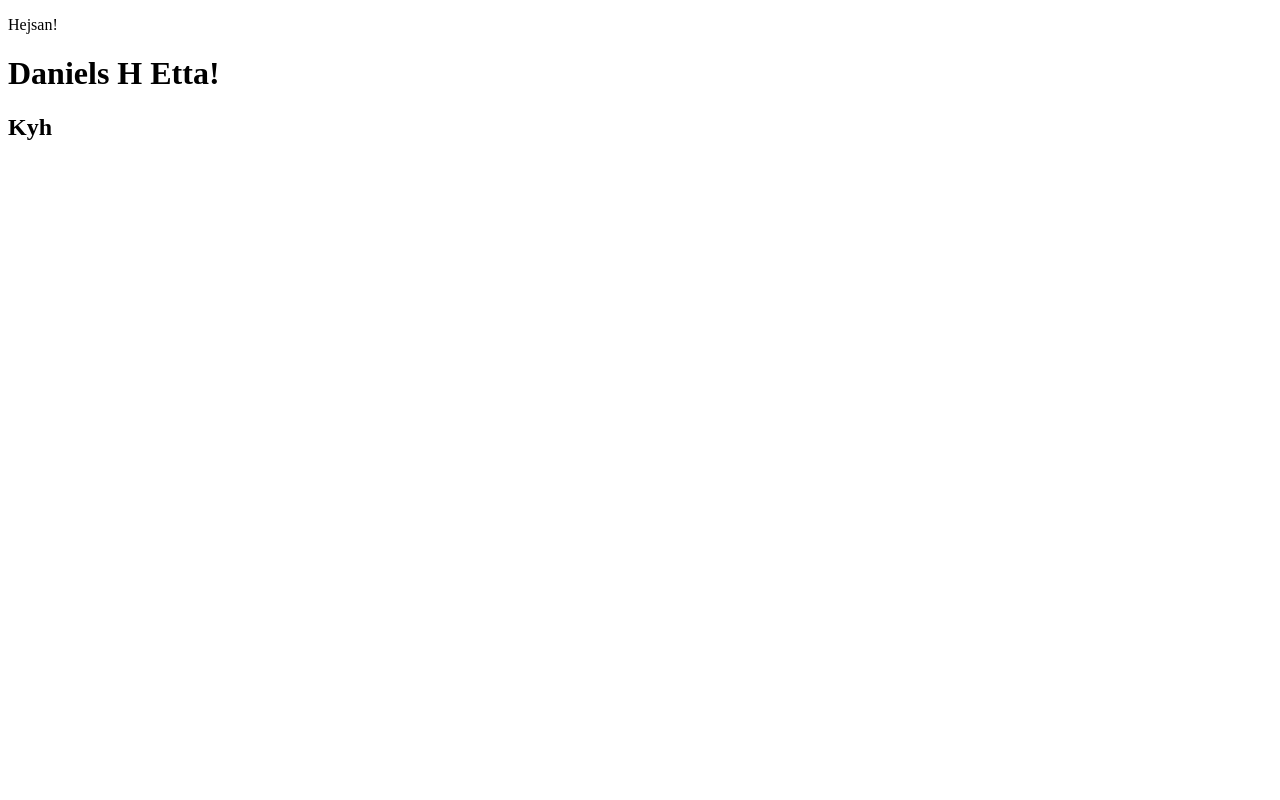
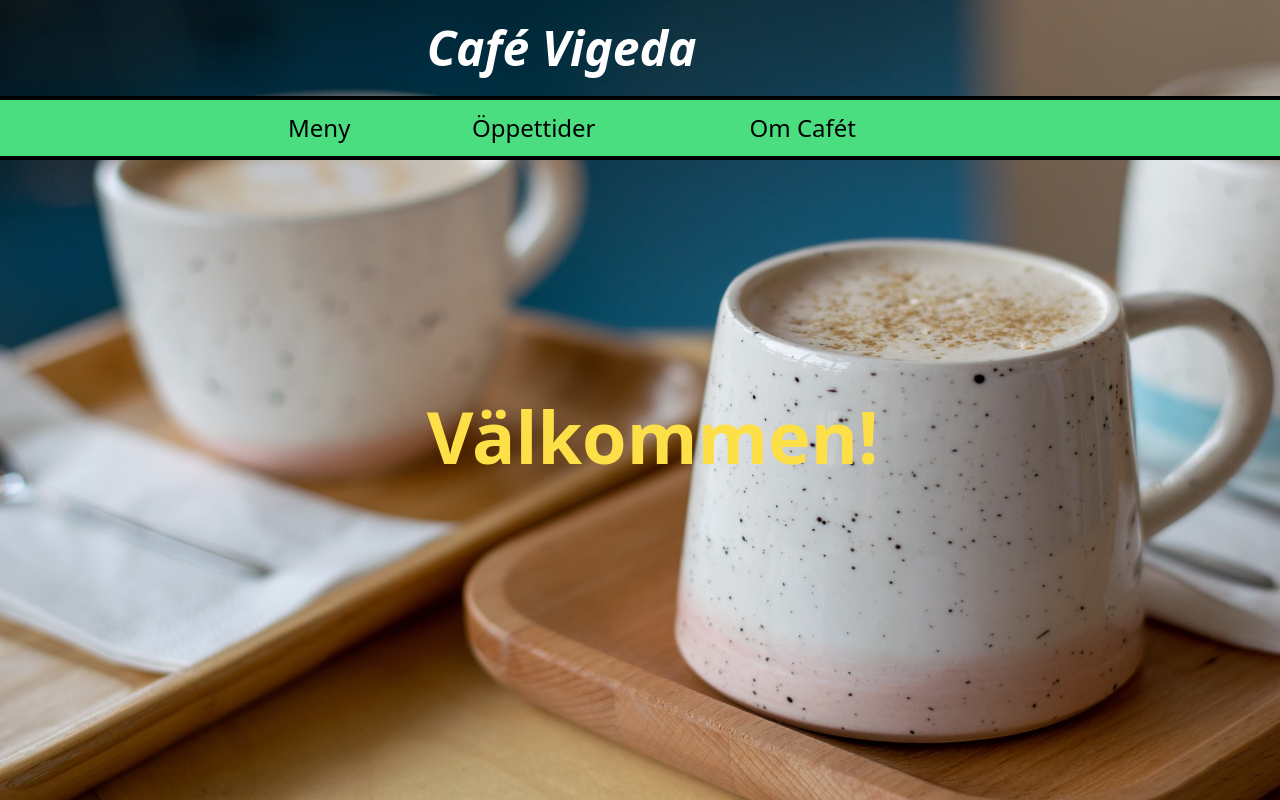
Before and after one commit to Viktorwahlqvist/Workflow, a website: page index.html in a window 1280 px wide. Drawn offline with nearby package versions, Linux system fonts and the light colour scheme.

Commit message:
daniels cafédraft

```diff
--- a/index.html
+++ b/index.html
@@ -3,14 +3,21 @@
   <head>
     <meta charset="UTF-8" />
     <meta name="viewport" content="width=device-width, initial-scale=1.0" />
-    <title>Dagbok</title>
+    <script src="https://cdn.tailwindcss.com"></script>
+    <title>Café Vigeda</title>
   </head>
   <body>
-    <p>Hejsan!</p>
+    <img src="Images/cafe.jpg" Alt="Café" class="bg-cover bg-center h-screen w-screen relative">
+    <h1 class="text-5xl italic text-center font-bold absolute top-6 left-1/3 text-white">Café Vigeda</h1>
+    <nav class="h-16 w-screen bg-green-400 top-24 absolute border-4 border-black border-r-0 border-l-0"></nav>
+      <h2 class="top-28 absolute text-2xl left-72 hover:text-blue-500 cursor-pointer">Meny</h2>
+      <h2 class="top-28 absolute text-2xl left-96 pl-10 ml-12 hover:text-blue-500 cursor-pointer">Öppettider</h2>
+      <h2 class="top-28 absolute text-2xl right-96 mr-10 hover:text-blue-500 cursor-pointer">Om Cafét</h2>
 
-    <h1>Daniels H Etta!</h1>
-
-    <h2>Kyh</h2>
-
+    <section>
+      <article>
+        <h1 class="top-2/4 left-1/3 absolute text-center text-yellow-300 text-7xl font-bold">Välkommen!</h1>
+      </article>
+    </section>
   </body>
 </html>
--- /dev/null
+++ b/package.json
@@ -0,0 +1,5 @@
+{
+  "devDependencies": {
+    "tailwindcss": "^3.4.14"
+  }
+}
--- /dev/null
+++ b/tailwind.config.js
@@ -0,0 +1,8 @@
+/** @type {import('tailwindcss').Config} */
+module.exports = {
+  content: [],
+  theme: {
+    extend: {},
+  },
+  plugins: [],
+}
```
Also changed, not shown: Images/cafe.jpg (added), 1 other file.
